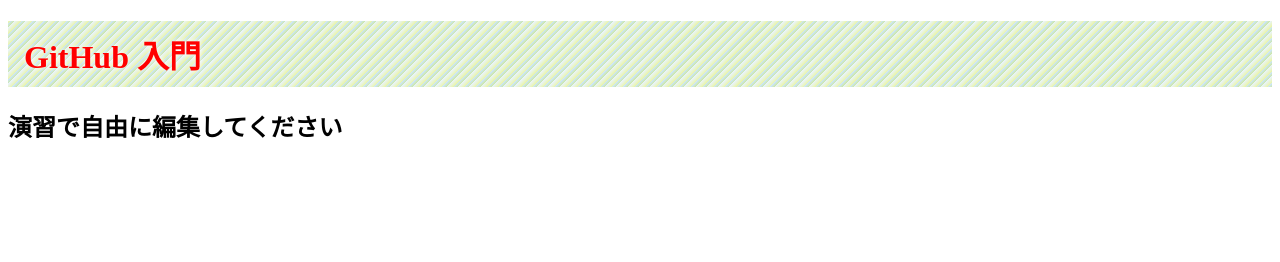
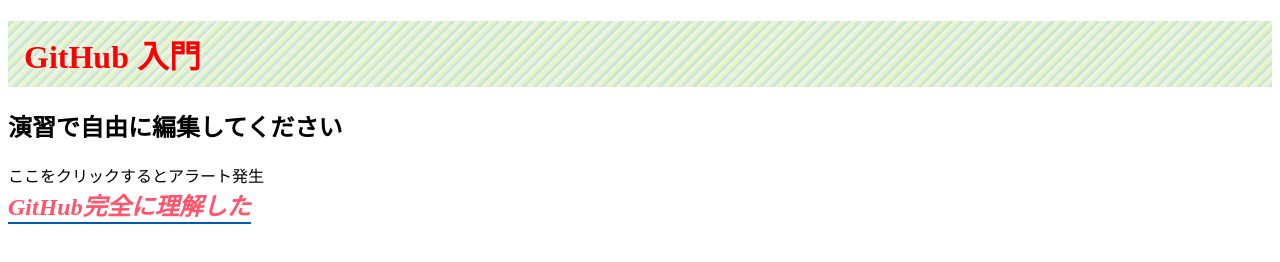
Before and after one commit to KentoAdachi/GitTutorial, a plain HTML site: page hands-on/hands-on/index.html in a window 1280 px wide. Drawn offline with Linux system fonts and the light colour scheme.

Commit message:
HTMLを更新しました

```diff
--- a/hands-on/hands-on/index.html
+++ b/hands-on/hands-on/index.html
@@ -9,9 +9,9 @@
     <h2>演習で自由に編集してください</h2>
 
     <!-- 変更箇所に困ったら下記のコメントアウトを外してください -->
-    <!--<div id="target">ここをクリックするとアラート発生</div>-->
+    <div id="target">ここをクリックするとアラート発生</div>
 
-    <!--<div id="ok">GitHub完全に理解した</div>-->
+    <div id="ok">GitHub完全に理解した</div>
 
     <script src="./src/index.js"></script>
   </body>
```
